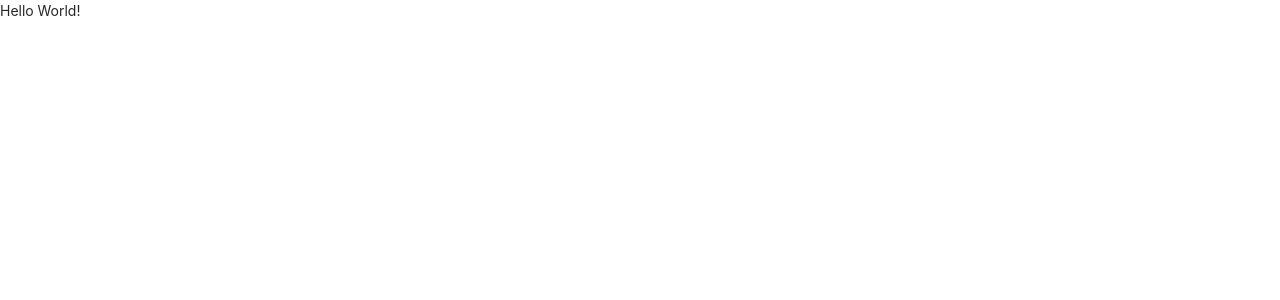
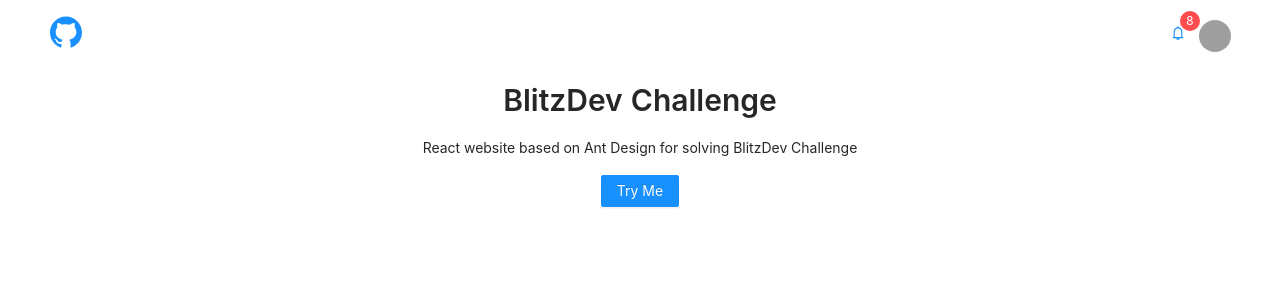
Before and after one commit to lucasjdelri0/blitzdev-challenge-ldelrio, a React (Create React App) app: page / in a window 1280 px wide. Shown: the top 300 px of the page. Built offline with nearby package versions, Linux system fonts and the light colour scheme; grey boxes are pictures that could not be loaded.

Commit message:
Create and use layout components

```diff
--- a/src/App.tsx
+++ b/src/App.tsx
@@ -1,12 +1,32 @@
 import React from "react";
+import { Button, Typography, Space } from "antd";
+import Page from "./components/Page";
+import TitleWrapper from "./components/TitleWrapper";
+import ContentWrapper from "./components/ContentWrapper";
 import "./App.css";
 
-function App() {
+const { Title, Text } = Typography;
+
+const App = () => {
+  const onClick = () => console.log("Clicked");
+
   return (
-    <div className="App">
-      <span>Hello World!</span>
-    </div>
+    <Page>
+      <TitleWrapper>
+        <Title level={2}>BlitzDev Challenge</Title>
+      </TitleWrapper>
+      <ContentWrapper>
+        <Space direction="vertical" align="center" size="middle">
+          <Text>
+            React website based on Ant Design for solving BlitzDev Challenge
+          </Text>
+          <Button type="primary" onClick={onClick}>
+            Try Me
+          </Button>
+        </Space>
+      </ContentWrapper>
+    </Page>
   );
-}
+};
 
 export default App;
--- /dev/null
+++ b/src/components/ContentWrapper/index.tsx
@@ -0,0 +1,18 @@
+import { ReactNode } from "react";
+import { Row, Col } from "antd";
+
+const ContentWrapper = ({ children }: { children: ReactNode }): JSX.Element => (
+  <Row style={{ justifyContent: "center" }}>
+    <Col
+      xl={{ span: 16 }}
+      lg={{ span: 18 }}
+      md={{ span: 20 }}
+      sm={{ span: 22 }}
+      xs={{ span: 22 }}
+    >
+      {children}
+    </Col>
+  </Row>
+);
+
+export default ContentWrapper;
--- /dev/null
+++ b/src/components/Header/Header.css
@@ -0,0 +1,24 @@
+.headerContainer {
+  /* background: white;
+  display: flex;
+  flex-direction: row;
+  justify-content: space-between;
+  align-items: center; */
+  background: white;
+  display: flex;
+  justify-content: space-between;
+  align-items: center;
+}
+.headerLogo {
+  font-size: 32px;
+}
+.ghLink {
+  display: flex;
+}
+.routesMenu {
+  width: 100%;
+  justify-content: center;
+}
+.headerMenuItem {
+  padding: 8px;
+}
--- /dev/null
+++ b/src/components/Header/index.tsx
@@ -0,0 +1,40 @@
+import { Layout, Space, Menu, Badge, Button, Avatar, Typography } from "antd";
+import { BellOutlined, GithubOutlined } from "@ant-design/icons";
+import "./Header.css";
+
+const { Header: AntHeader } = Layout;
+const { Link: AntLink } = Typography;
+
+const Header = (): JSX.Element => (
+  <AntHeader className="headerContainer">
+    <AntLink
+      href="https://github.com/lucasjdelri0/blitzdev-challenge-ldelrio"
+      target="_blank"
+      className="ghLink"
+    >
+      <GithubOutlined className="headerLogo" />
+    </AntLink>
+
+    <Space align="center">
+      <Badge count={8}>
+        <Button
+          icon={<BellOutlined />}
+          shape="circle"
+          size="small"
+          type="link"
+        />
+      </Badge>
+      <Button
+        icon={
+          <Avatar
+            alt="Avatar"
+            src="https://randomuser.me/api/portraits/women/72.jpg"
+          />
+        }
+        type="link"
+      />
+    </Space>
+  </AntHeader>
+);
+
+export default Header;
--- /dev/null
+++ b/src/components/Page/Page.css
@@ -0,0 +1,4 @@
+.pageContainer {
+  min-height: 100vh;
+  text-align: center;
+}
--- /dev/null
+++ b/src/components/Page/index.tsx
@@ -0,0 +1,25 @@
+import { ReactNode } from "react";
+import Header from "../Header";
+import "./Page.css";
+
+const Page = ({
+  children,
+  head,
+}: {
+  children: ReactNode;
+  head?: string;
+}): JSX.Element => (
+  <>
+    {head && (
+      <head>
+        <title>{head}</title>
+      </head>
+    )}
+    <div className="pageContainer">
+      <Header />
+      {children}
+    </div>
+  </>
+);
+
+export default Page;
--- /dev/null
+++ b/src/components/TitleWrapper/TitleWrapper.css
@@ -0,0 +1,4 @@
+.headingWrapperContainer {
+  margin: 16px 0px;
+  text-align: center;
+}
--- /dev/null
+++ b/src/components/TitleWrapper/index.tsx
@@ -0,0 +1,8 @@
+import { ReactNode } from "react";
+import "./TitleWrapper.css";
+
+const TitleWrapper = ({ children }: { children: ReactNode }): JSX.Element => (
+  <div className="headingWrapperContainer">{children}</div>
+);
+
+export default TitleWrapper;
```
